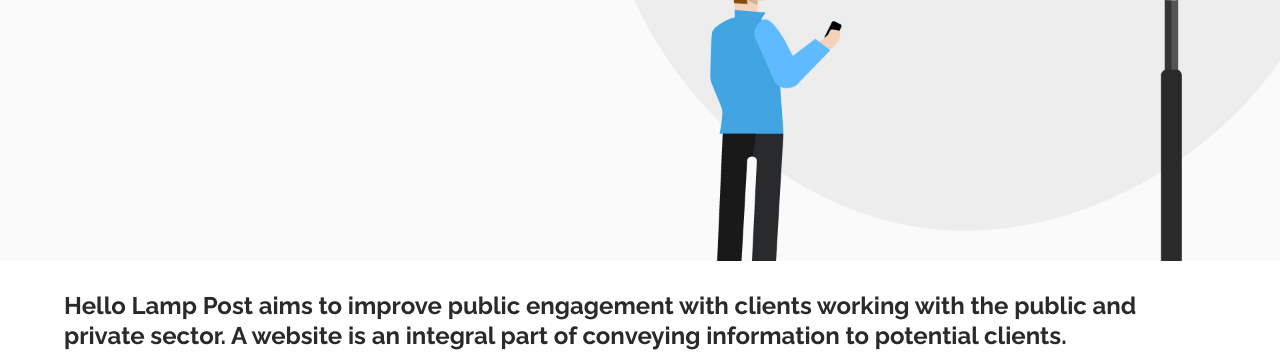
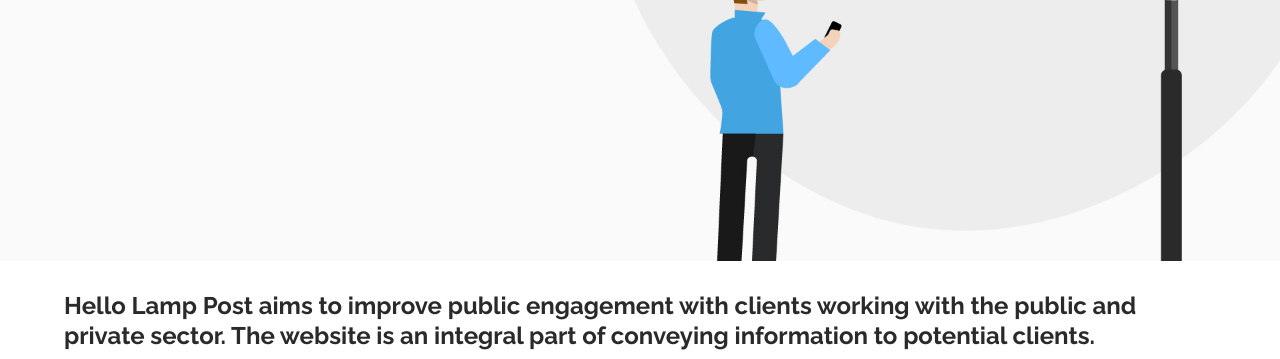
Before and after one commit to Gabeoli/portfolio-2020, a Gatsby site: page /Work/HelloLampPost in a window 1280 px wide. Shown: the part 441-800 px from the top of the page. Built offline with nearby package versions, Linux system fonts and the light colour scheme; Gatsby itself is replaced by a stand-in of ours.

Commit message:
re Content changes

```diff
--- a/src/pages/Work/HelloLampPost.js
+++ b/src/pages/Work/HelloLampPost.js
@@ -31,7 +31,7 @@
 
     <div className="container">
         <div className="background-text">
-            <p>Hello Lamp Post aims to improve public engagement with clients working with the public and private sector. A website is an integral part of conveying information to potential clients.</p>
+            <p>Hello Lamp Post aims to improve public engagement with clients working with the public and private sector. The website is an integral part of conveying information to potential clients.</p>
         </div>
 
         <div className="project-details">
```
